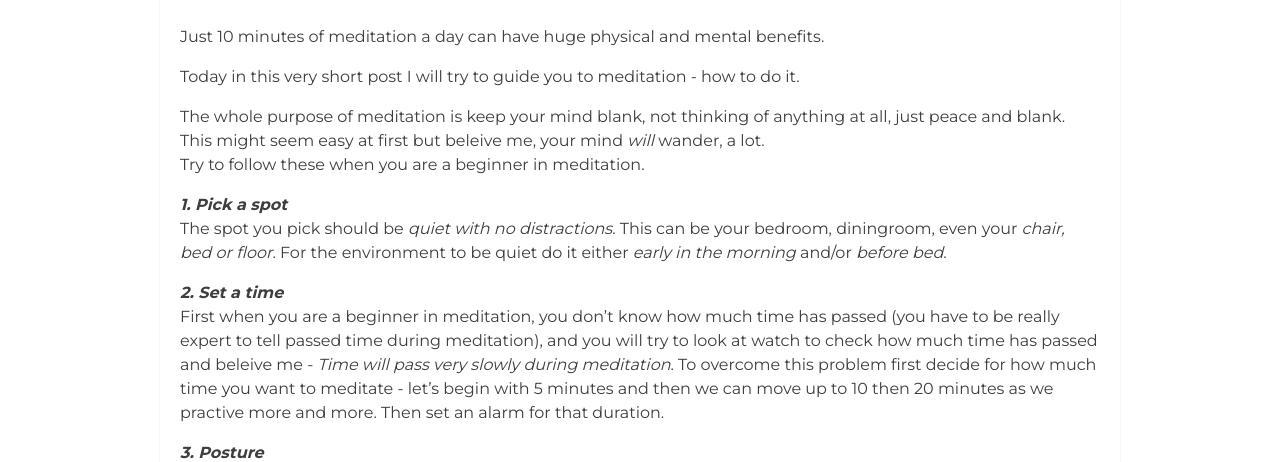
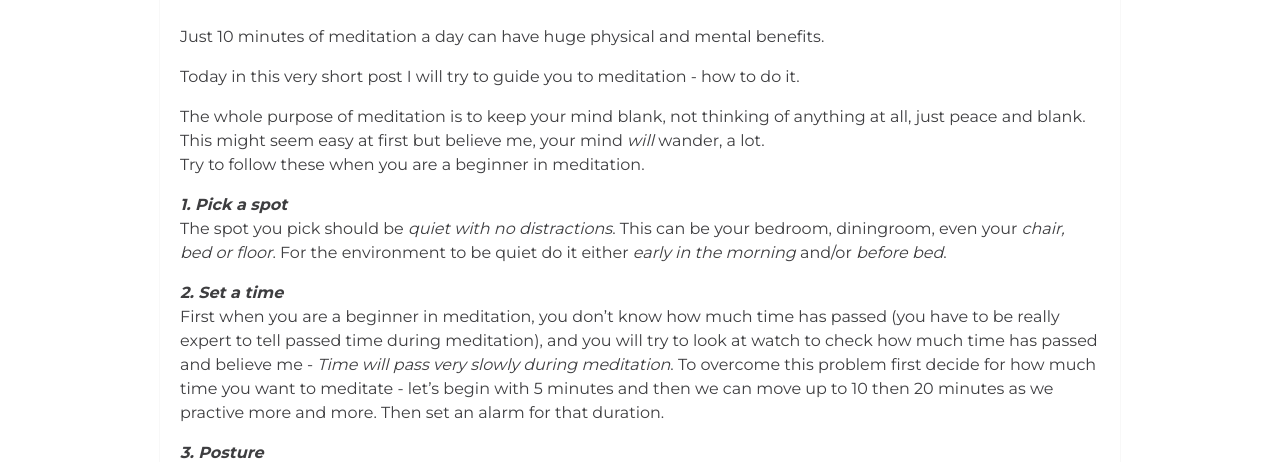
Before and after one commit to vampirevilage/Study_Journal, a Jekyll site: the page built from _posts/2020-04-23-how-to-meditate-beginners-guide.md, in a window 1280 px wide. Shown: the part 712-1174 px from the top of the page. Built offline with Jekyll 4.4.1, drawn with Linux system fonts in a browser that asks for light colours.

```diff
--- a/_posts/2020-04-23-how-to-meditate-beginners-guide.md
+++ b/_posts/2020-04-23-how-to-meditate-beginners-guide.md
@@ -15,14 +15,14 @@
 
 Today in this very short post I will try to guide you to meditation - how to do it.<br>
 
-The whole purpose of meditation is keep your mind blank, not thinking of anything at all, just peace and blank. This might seem easy at first but beleive me, your mind *will* wander, a lot.<br>
+The whole purpose of meditation is to keep your mind blank, not thinking of anything at all, just peace and blank. This might seem easy at first but believe me, your mind *will* wander, a lot.<br>
 Try to follow these when you are a beginner in meditation.
 
 _**1. Pick a spot**_ <br>
 The spot you pick should be *quiet with no distractions*. This can be your bedroom, diningroom, even your *chair, bed or floor*. For the environment to be quiet do it either *early in the morning* and/or *before bed*.
 
 _**2. Set a time**_ <br>
-First when you are a beginner in meditation, you don't know how much time has passed (you have to be really expert to tell passed time during meditation), and you will try to look at watch to check how much time has passed and beleive me - *Time will pass very slowly during meditation*. To overcome this problem first decide for how much time you want to meditate - let's begin with 5 minutes and then we can move up to 10 then 20 minutes as we practive more and more. Then set an alarm for that duration.
+First when you are a beginner in meditation, you don't know how much time has passed (you have to be really expert to tell passed time during meditation), and you will try to look at watch to check how much time has passed and believe me - *Time will pass very slowly during meditation*. To overcome this problem first decide for how much time you want to meditate - let's begin with 5 minutes and then we can move up to 10 then 20 minutes as we practive more and more. Then set an alarm for that duration.
 
 _**3. Posture**_ <br>
 Experts can meditate in any position - lying, standing- sometimes on one feet and other impossible stunts but as we are beginners we will do it in sitting position which the the best. Heads up, criss-cross legs, comfortable and relaxed should be our posture.
```
